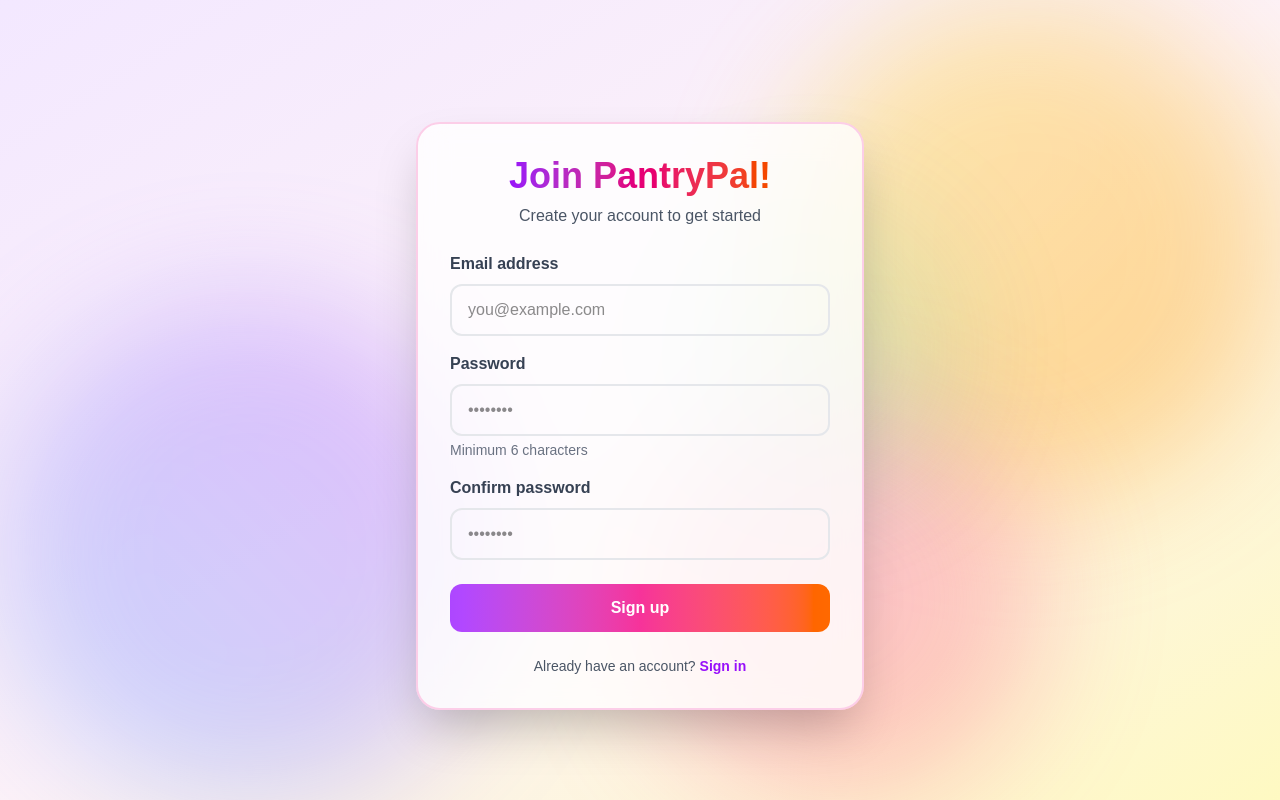
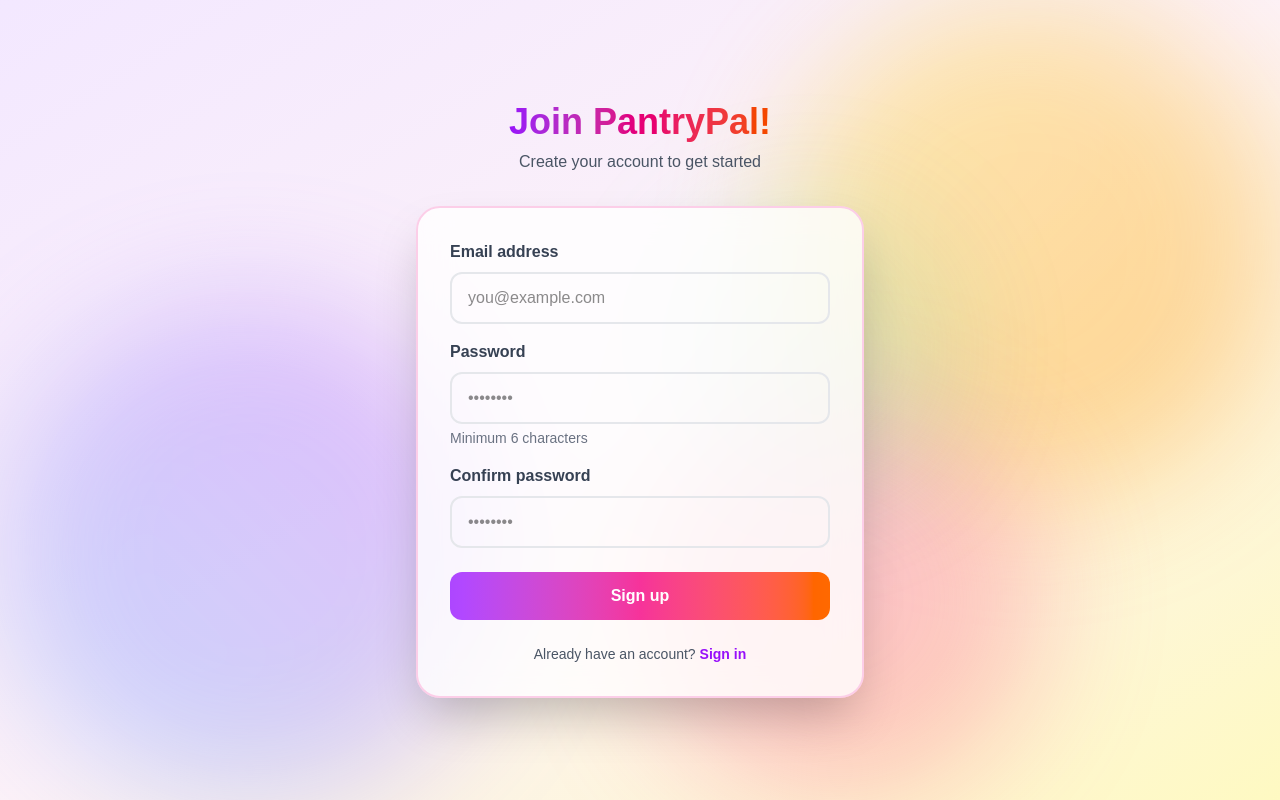
Before and after one commit to ucsb-cs148-w26/pj02-ai-cooking, a Next.js app in the folder Project/: page /login in a window 1280 px wide. Built offline with nearby package versions, Linux system fonts and the light colour scheme.

Commit message:
fix spacing

```diff
--- a/Project/app/login/page.tsx
+++ b/Project/app/login/page.tsx
@@ -53,7 +53,6 @@ export default function SignupPageNoFirebase() {
 
   return (
     <div className="min-h-screen flex items-center justify-center bg-gradient-to-br from-purple-100 via-pink-50 via-blue-50 to-yellow-100 relative overflow-hidden px-4">
-
       {/* Animated Colorful Background Elements */}
       <div className="fixed inset-0 overflow-hidden pointer-events-none">
         <div className="absolute top-0 right-0 w-[500px] h-[500px] bg-gradient-to-br from-yellow-300 to-orange-400 opacity-20 rounded-full blur-3xl animate-pulse"></div>
@@ -63,19 +62,15 @@ export default function SignupPageNoFirebase() {
       </div>
 
       {/* Signup Card */}
-      <div className="max-w-md w-full relative z-10">
-        <form
-          onSubmit={handleSignup}
-          className="mt-8 space-y-6 bg-white/80 backdrop-blur-lg rounded-3xl p-8 shadow-2xl border-2 border-pink-200"
-        >
-          {/* Centered Header */}
-          <div className="flex flex-col items-center text-center mb-6">
-            <h2 className="text-4xl font-bold bg-gradient-to-r from-purple-600 via-pink-600 to-orange-600 bg-clip-text text-transparent">
+      <div className="max-w-md w-full space-y-8 relative z-10">
+        <div className="flex flex-col items-center">
+          <h2 className="text-center text-4xl font-bold bg-gradient-to-r from-purple-600 via-pink-600 to-orange-600 bg-clip-text text-transparent">
             Join PantryPal!
           </h2>
-            <p className="mt-2 text-gray-600">Create your account to get started</p>
+          <p className="mt-2 text-center text-gray-600">Create your account to get started</p>
         </div>
 
+        <form onSubmit={handleSignup} className="mt-8 space-y-6 bg-white/80 backdrop-blur-lg rounded-3xl p-8 shadow-2xl border-2 border-pink-200">
           {error && (
             <div className="bg-red-50 border border-red-400 text-red-700 px-4 py-3 rounded-xl">
               {error}
```
Lines whose indentation alone changed are shown as unchanged.
